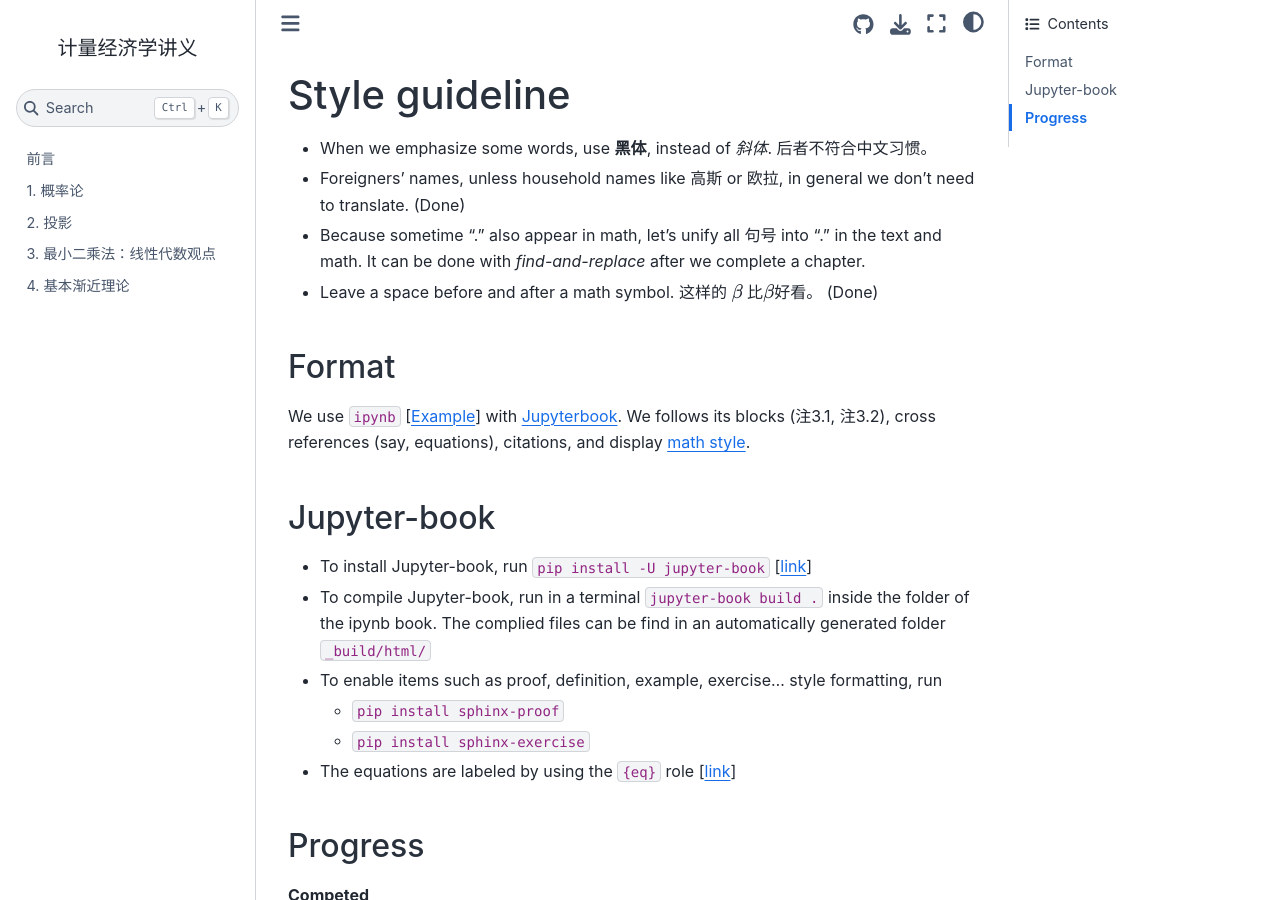
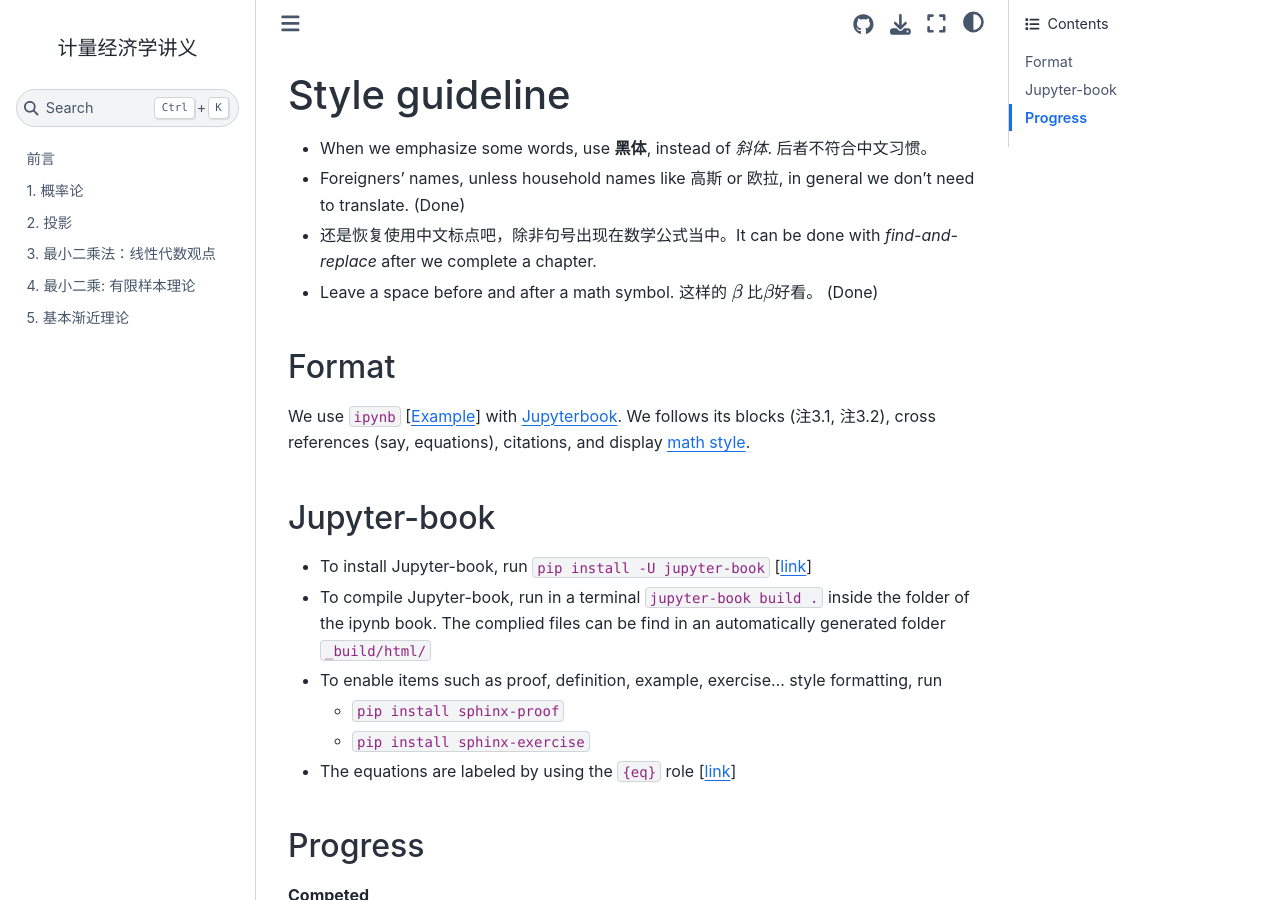
Before and after one commit to zhentaoshi/metrics1-cn, a Jupyter Book: the page built from README.md, in a window 1280 px wide and 900 px high. Built offline with Jupyter Book 1.0.4 settings and Sphinx 7.4.7 and the Sphinx Book theme 1.1.4, drawn with Linux system fonts in a browser that asks for light colours.

Commit message:
change the rule for the punctuation

```diff
--- a/README.md
+++ b/README.md
@@ -2,7 +2,7 @@
 
 * When we emphasize some words, use **黑体**, instead of *斜体*. 后者不符合中文习惯。
 * Foreigners' names, unless household names like 高斯 or 欧拉, in general we don't need to translate. (Done)
-* Because sometime "." also appear in math, let's unify all 句号 into "." in the text and math. It can be done with *find-and-replace* after we complete a chapter.
+* 还是恢复使用中文标点吧，除非句号出现在数学公式当中。It can be done with *find-and-replace* after we complete a chapter.
 * Leave a space before and after a math symbol. 这样的 $\beta$ 比$\beta$好看。 (Done)
 
 ## Format
--- a/_toc.yml
+++ b/_toc.yml
@@ -9,4 +9,5 @@ chapters:
 - file: lecture1-CN
 - file: lecture2-CN
 - file: lecture3-CN
+- file: lecture4-CN
 - file: lecture5-CN
```
